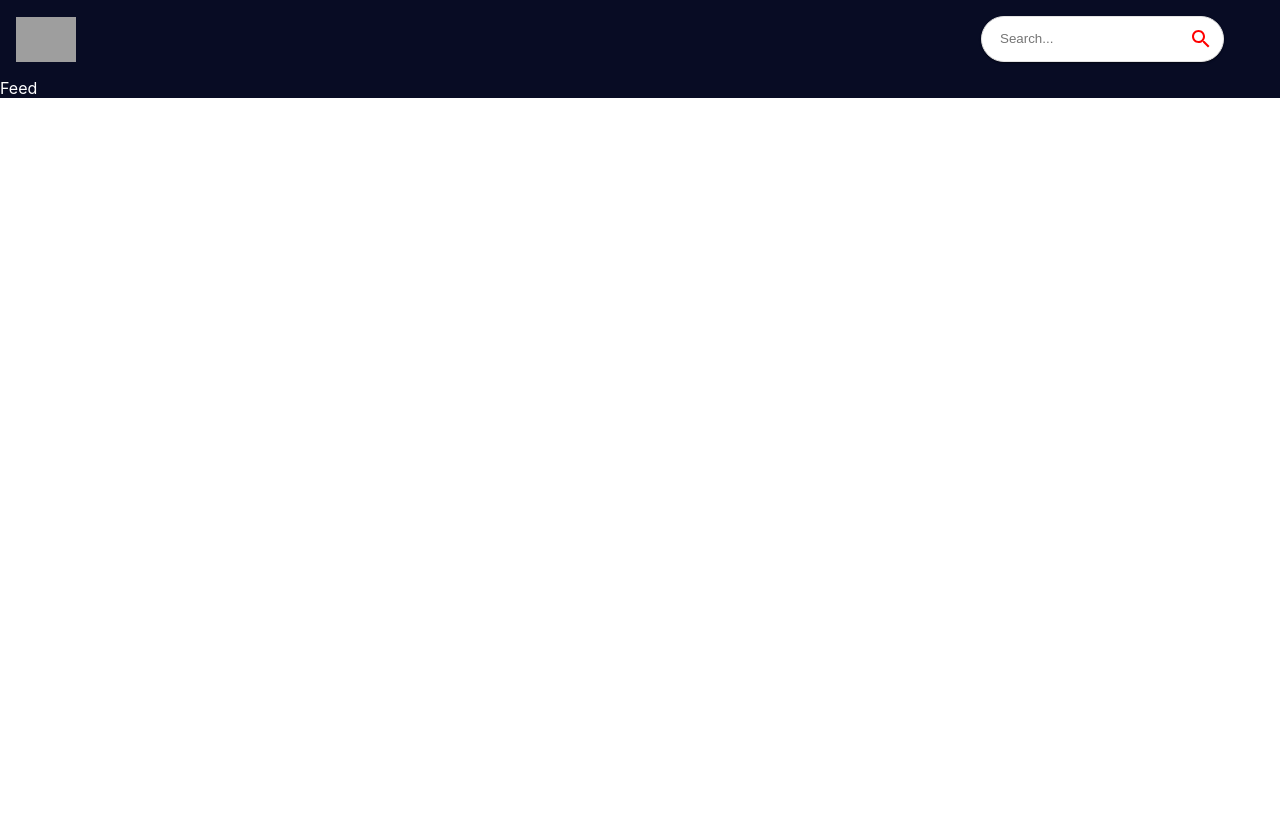
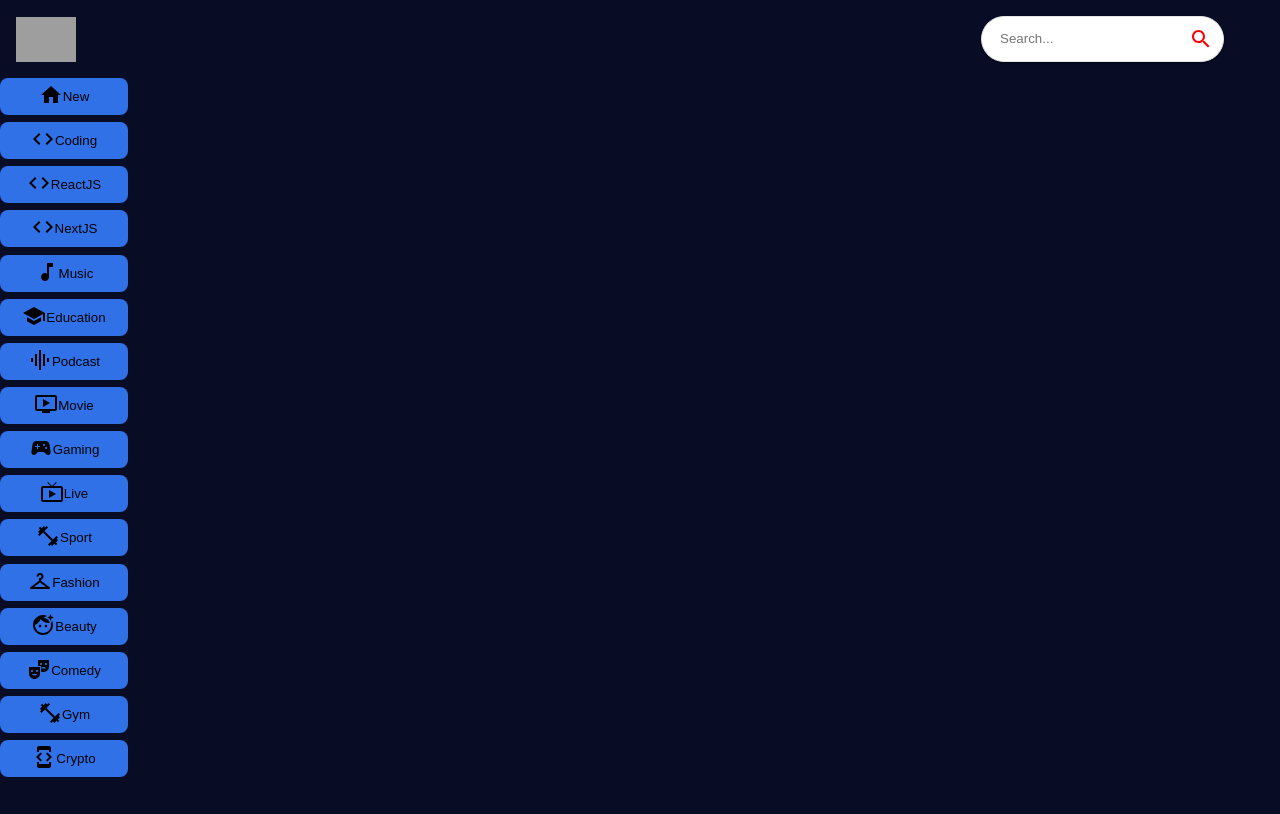
Before and after one commit to Abhinav-6/qoutube, a React (Create React App) app: page / in a window 1280 px wide. Built offline with nearby package versions, Linux system fonts and the light colour scheme; no server answers; grey boxes are pictures that could not be loaded.

Commit message:
I forgot what i changed

```diff
--- a/src/components/App.js
+++ b/src/components/App.js
@@ -1,3 +1,4 @@
+import { useEffect } from "react";
 import { BrowserRouter, Route, Routes } from "react-router-dom";
 import { Box } from "@mui/material";
 import Feed from "./Feed";
@@ -5,7 +6,33 @@ import Navbar from "./Navbar";
 import ChannelDetail from "./ChannelDetail";
 import SearchFeed from "./SearchFeed";
 import VideoDetail from "./VideoDetail";
+import axios from "axios";
 function App() {
+  const options = {
+    method: "GET",
+    url: "https://youtube-v31.p.rapidapi.com/search",
+    params: {
+      relatedToVideoId: "7ghhRHRP6t4",
+      part: "id,snippet",
+      type: "video",
+      maxResults: "50",
+    },
+    headers: {
+      "X-RapidAPI-Key": process.env.REACT_APP_API_KEY,
+      "X-RapidAPI-Host": "youtube-v31.p.rapidapi.com",
+    },
+  };
+  useEffect(() => {
+    axios
+      .request(options)
+      .then(function (response) {
+        console.log(response.data);
+      })
+      .catch(function (error) {
+        console.error(error);
+      });
+  }, []);
+
   return (
     <BrowserRouter>
       <Box sx={{ backgroundColor: "#080c24ff", color: "#ffffffff" }}>
--- a/src/components/Feed.jsx
+++ b/src/components/Feed.jsx
@@ -1,7 +1,13 @@
-import React from 'react'
+import React from "react";
+import { Stack, Box } from "@mui/material";
+import Sidebar from "./Sidebar"
 
 export default function Feed() {
   return (
-    <div>Feed</div>
-  )
+    <Stack sx={{ flexDirection: { sm: "column", md: "row" } }}>
+      <Box sx={{height: "92vh", width: "100%"}}>
+        <Sidebar />
+      </Box>
+    </Stack>
+  );
 }
--- /dev/null
+++ b/src/components/Sidebar.jsx
@@ -0,0 +1,40 @@
+import React from "react";
+import { Stack } from "@mui/material";
+import { categories } from "../utils/constants";
+
+function Sidebar() {
+  return (
+    <Stack
+      direction="row"
+      sx={{
+        overflowY: "auto",
+        height: { sm: "auto", md: "95%" },
+        flexDirection: { md: "column" },
+        justifyContent: "space-between",
+        width: "10%",
+        textAlign: "center",
+        position: "sticky",
+      }}
+    >
+      {categories.map((item) => (
+        <button key={item.name}
+          style={{
+            border: "none",
+            background: "#3071e8ff",
+            cursor: "pointer",
+            display: "flex",
+            alignItems: "center",
+            justifyContent: "center",
+            padding: "5px 0",
+            borderRadius: "8px",
+          }}
+        >
+          <span>{item.icon}</span>
+          <span>{item.name}</span>
+        </button>
+      ))}
+    </Stack>
+  );
+}
+
+export default Sidebar;
--- a/src/utils/constants.js
+++ b/src/utils/constants.js
@@ -16,7 +16,6 @@ export const logo = 'https://i.ibb.co/s9Qys2j/logo.png';
 
 export const categories = [
   { name: 'New', icon: <HomeIcon />, },
-  { name: 'JS Mastery', icon: <CodeIcon />, },
   { name: 'Coding', icon: <CodeIcon />, },
   { name: 'ReactJS', icon: <CodeIcon />, },
   { name: 'NextJS', icon: <CodeIcon />, },
```
Also changed, not shown: src/components/Video.jsx (added, +9 -0 lines).
